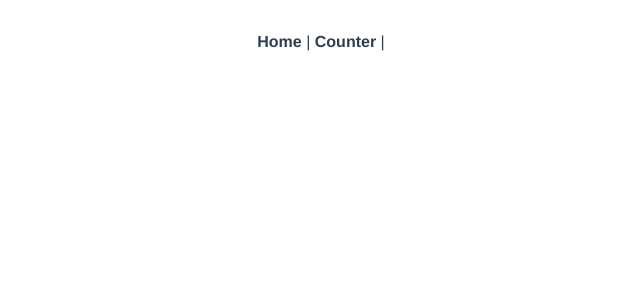
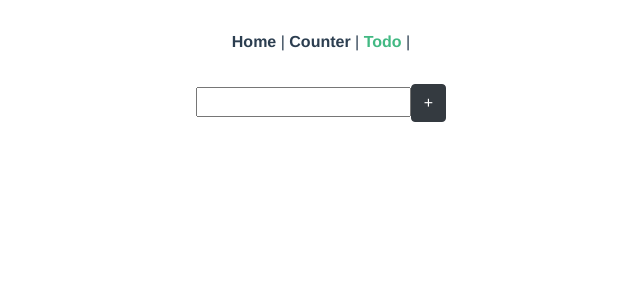
Before and after one commit to isjeady/corso-vue-js-application, a Vue app: page /todo in a window 1280 px wide. Shown: the top 300 px of the page, without its empty margins (319-959 px from the left). Built offline with nearby package versions, Linux system fonts and the light colour scheme.

Commit message:
Implementation Details Versus Rendered Output
Todo e finder e input mode

```diff
--- a/src/components/Counter.vue
+++ b/src/components/Counter.vue
@@ -20,7 +20,7 @@ export default {
   name: 'Counter',
   data () {
     return {
-      count : 5
+      count : 0
     }
   }
 }
--- /dev/null
+++ b/src/components/ToDo.vue
@@ -0,0 +1,43 @@
+<template>
+  <div>
+    <input class="new-todo" v-model="todo">
+    <button @click="add" class="btn btn-dark add">+</button>
+
+    <ul v-if="todos.length">
+      <li v-for="t in todos" :key="t">
+          {{ t }}
+          <button class="btn btn-dark add remove" @click="remove(t)">Delete</button>
+      </li>
+    </ul>
+  </div>
+</template>
+
+
+<script>
+export default {
+  name: 'Counter',
+  data () {
+    return {
+      todo : '',
+      todos : []
+    }
+  },
+  methods : {
+    add(){
+      this.todos.push(this.todo);
+      this.todo = '';
+    },
+    remove(t){
+      this.todos.splice(t,1);
+    }
+  }
+}
+</script>
+
+<!-- Add "scoped" attribute to limit CSS to this component only -->
+<style scoped lang="scss">
+
+.btn{
+  font-size: 1em;
+}
+</style>
--- a/src/router.js
+++ b/src/router.js
@@ -2,6 +2,7 @@ import Vue from 'vue'
 import Router from 'vue-router'
 import Home from './views/Home.vue'
 import Counter from './components/Counter.vue'
+import ToDo from './components/ToDo.vue'
 
 Vue.use(Router)
 
@@ -20,6 +21,11 @@ export default new Router({
       name: 'counter',
     },
     {
+      path: '/todo',
+      component: ToDo,
+      name: 'todo',
+    },
+    {
       path: '/about',
       name: 'about',
       // route level code-splitting
--- a/src/views/Navigator.vue
+++ b/src/views/Navigator.vue
@@ -2,6 +2,7 @@
   <div id="nav" >
     <router-link :to="{ name : 'home'}">Home</router-link> |
     <router-link :to="{ name : 'counter'}">Counter</router-link> |
+    <router-link :to="{ name : 'todo'}">Todo</router-link> |
 <!--     <router-link :to="{ name : 'newpost'}">New Post</router-link> |
     <router-link :to="{ name : 'listpost'}">List Post</router-link> | -->
   </div>
```
Also changed, not shown: 2 other files (tests, documents, lock files or other folders).
